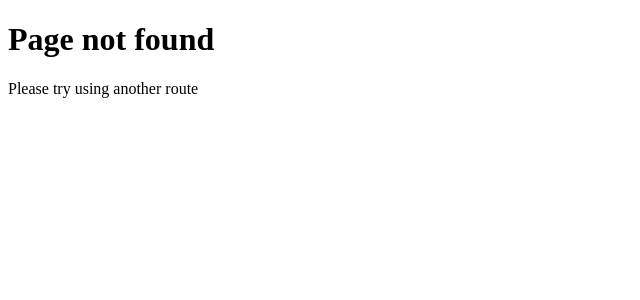
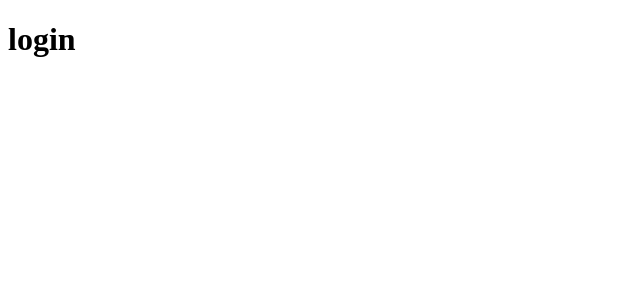
Before and after one commit to AaronBiswas/next-js-practice, a Next.js app: page /login in a window 1280 px wide. Before the commit this address had no page. Shown: the top 300 px of the page, without its empty margins (0-640 px from the left). Built offline with nearby package versions, Linux system fonts and the light colour scheme.

Commit message:
Route grouping done

```diff
--- /dev/null
+++ b/src/app/(auth)/login/page.tsx
@@ -0,0 +1,9 @@
+import React from 'react'
+
+export default function Page() {
+  return (
+    <div>
+        <h1>login</h1>
+    </div>
+  )
+}
```
Also changed, not shown: src/app/(auth)/forgot-password/page.tsx (added, +9 -0 lines), src/app/(auth)/register/page.tsx (added, +9 -0 lines).
